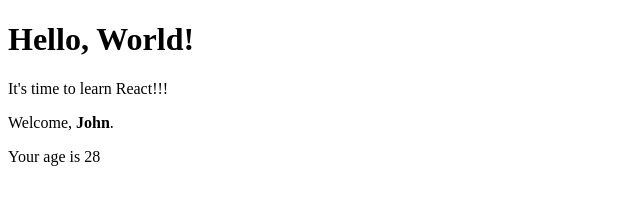
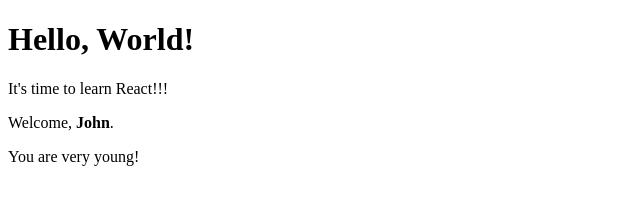
Before and after one commit to peppecaliri/Exercises-Develhope, a React (Create React App) app in the folder React/my-app/: page / in a window 1280 px wide. Shown: the top 216 px of the page, without its empty margins (0-640 px from the left). Built offline with nearby package versions, Linux system fonts and the light colour scheme.

Commit message:
exercise 11

```diff
--- a/React/my-app/src/App.js
+++ b/React/my-app/src/App.js
@@ -7,7 +7,7 @@
     return (
       <div>
         <Hello />
-        <Welcome name="John" age={28} />
+        <Welcome name="John" age={15} />
       </div>
     );
   }
--- a/React/my-app/src/Welcome.js
+++ b/React/my-app/src/Welcome.js
@@ -6,10 +6,11 @@
     return (
       <div>
         <p>Welcome, {<strong>{this.props.name}</strong>}.</p>
-        {this.props.age &&
-          this.props.age >= 18 &&
-          this.props.age < 65 &&
-          this.props.name === "John" && <Age age={this.props.age} />}
+        {this.props.age >= 18 ? (
+          <Age age={this.props.age} />
+        ) : (
+          <p>You are very young!</p>
+        )}
       </div>
     );
   }
```
Also changed, not shown: React/my-app/src/exercise10.md (deleted, +0 -1 lines), React/my-app/src/exercise11.md (added, +1 -0 lines).
